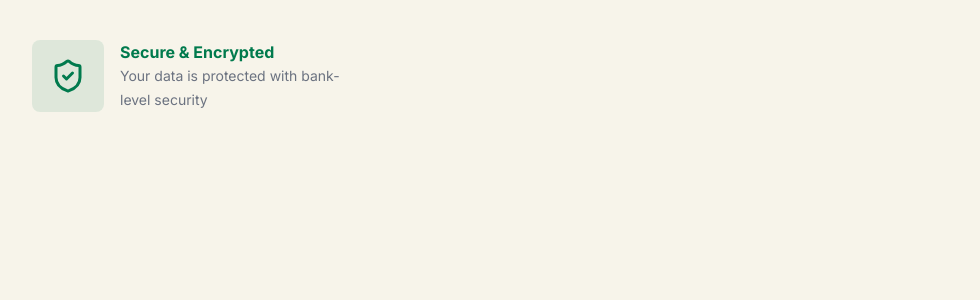
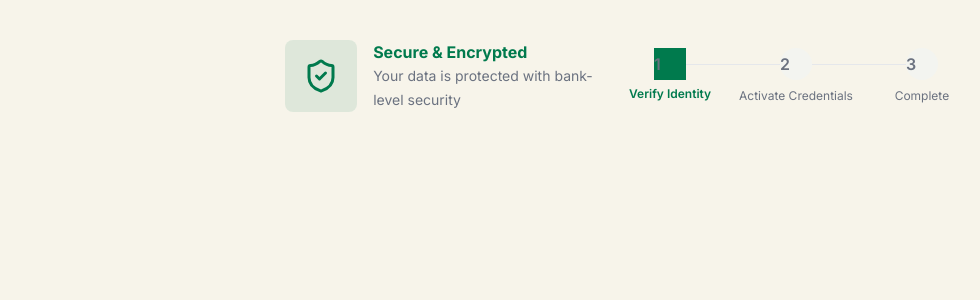
Before and after one commit to COS301-SE-2026/South-African-Digital-ID-Wallet, a Next.js app in the folder web/: page /dev-playground in a window 1280 px wide. Shown: the top 300 px of the page, without its empty margins (8-988 px from the left). Built offline with nearby package versions, Linux system fonts and the light colour scheme; no server answers.

Commit message:
Made progress bar for activation page

```diff
--- a/web/src/app/dev-playground/page.tsx
+++ b/web/src/app/dev-playground/page.tsx
@@ -1,14 +1,17 @@
 import { ActivationInfoItem } from '@/components/molecules/activation-info-item/activation-info-item'
+import { ActivationProgress } from '@/components/molecules/activation-progress-bar'
 import { ShieldCheck } from 'lucide-react'
 export default function Page() {
   return (
-    <div className=" m-10 justify-center ">
+    <div className="flex items-center m-10 justify-center ">
       <ActivationInfoItem
         key={'Security'}
         icon={ShieldCheck}
         title={'Secure & Encrypted'}
         description={'Your data is protected with bank-level security'}
       />
+
+      <ActivationProgress currentStep={1} />
     </div>
   )
 }
--- /dev/null
+++ b/web/src/components/molecules/activation-progress-bar/activation-progress-bar.tsx
@@ -0,0 +1,43 @@
+import { ActivationProgressProps } from './types'
+const steps = ['Verify Identity', 'Activate Credentials', 'Complete']
+export function ActivationProgress({ currentStep }: ActivationProgressProps) {
+  return (
+    <ol className="grid grid-cols-3 gap-3" aria-label="Activation progress">
+      {steps.map((label, index) => {
+        const step = index + 1
+        const active = step === currentStep
+        const complete = step < currentStep
+
+        return (
+          <li key={label} className="relative text-center">
+            {index < steps.length - 1 && (
+              <span className="absolute left-1/2 top-4 h-px w-full bg-border" />
+            )}
+
+            <div className="relative z-10 mx-auto flex size-8 items-center justify center rounded-full bg-muted font-semibold text-muted-foreground">
+              <span
+                className={
+                  active || complete
+                    ? 'flex size-8 items-center round-full bg-primary-green text-primary-green-foreground'
+                    : ''
+                }
+              >
+                {step}
+              </span>
+            </div>
+
+            <span
+              className={
+                active
+                  ? 'mt-2 bock text-xs font-semibold text-primary'
+                  : 'mt-2 block text-xs text-muted-foreground'
+              }
+            >
+              {label}
+            </span>
+          </li>
+        )
+      })}
+    </ol>
+  )
+}
--- /dev/null
+++ b/web/src/components/molecules/activation-progress-bar/index.ts
@@ -0,0 +1,2 @@
+export * from './activation-progress-bar'
+export * from './types'
--- /dev/null
+++ b/web/src/components/molecules/activation-progress-bar/types.ts
@@ -0,0 +1,3 @@
+export type ActivationProgressProps = {
+  currentStep: 1 | 2 | 3
+}
```
